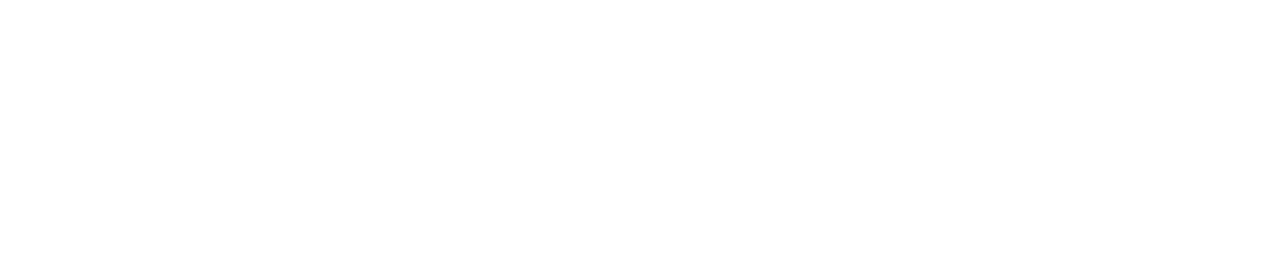
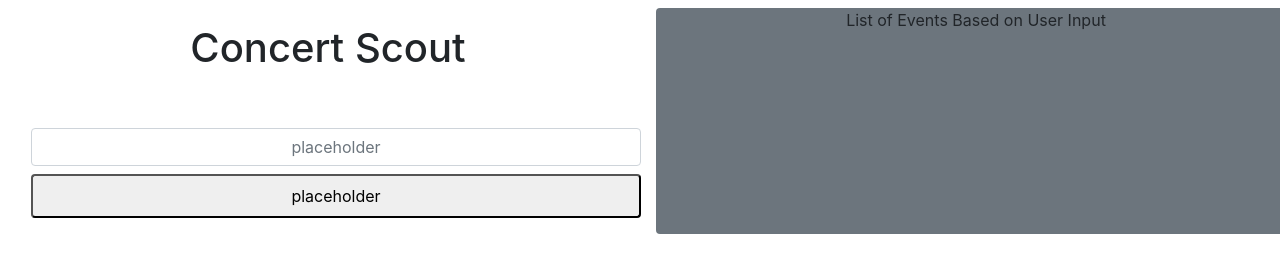
Before and after one commit to austinslatey/concert-scout, a plain HTML site: page index.html in a window 1280 px wide. Drawn offline with nearby package versions, Linux system fonts and the light colour scheme.

Commit message:
rough draft for structer of page

```diff
--- a/assets/css/style.css
+++ b/assets/css/style.css
@@ -0,0 +1,8 @@
+* {
+    margin:  0;
+    padding: 0;
+}
+
+.container {
+    box-sizing: border-box;
+}
--- a/index.html
+++ b/index.html
@@ -4,10 +4,28 @@
     <meta charset="UTF-8">
     <meta http-equiv="X-UA-Compatible" content="IE=edge">
     <meta name="viewport" content="width=device-width, initial-scale=1.0">
+    <link rel="stylesheet" href="https://stackpath.bootstrapcdn.com/bootstrap/4.3.1/css/bootstrap.min.css" integrity="sha384-ggOyR0iXCbMQv3Xipma34MD+dH/1fQ784/j6cY/iJTQUOhcWr7x9JvoRxT2MZw1T" crossorigin="anonymous">
+    <link rel="stylesheet" href="assets/css/style.css">
     <title>Concert Scout</title>
 </head>
-<body>
-    <container></container>
-    <container></container>
+<body class="d-flex text-center">
+    <container class="d-flex-block flex-column m-2 col-6">
+        <h1 class="p-2 m-2 mb-5">Concert Scout</h1>
+        <div>
+        <!--input-->
+        <input class="p-2 m-2 rounded text-center form-control" placeholder="placeholder"></input>
+        <!--button-->
+        <button class="p-2 m-2 rounded btn-block">placeholder</button>
+        </div>
+        <div>
+            <!--map view of venue selected-->
+        </div>
+    </container>
+    <container class="bg-secondary mt-2 rounded col-6">
+        <p>List of Events Based on User Input</p>
+        <!-- <div>
+            List of Events
+        </div> -->
+    </container>
 </body>
 </html>
```
